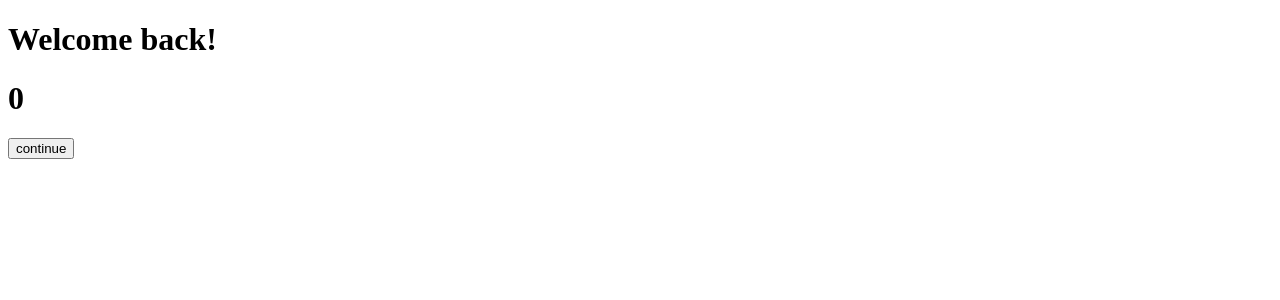
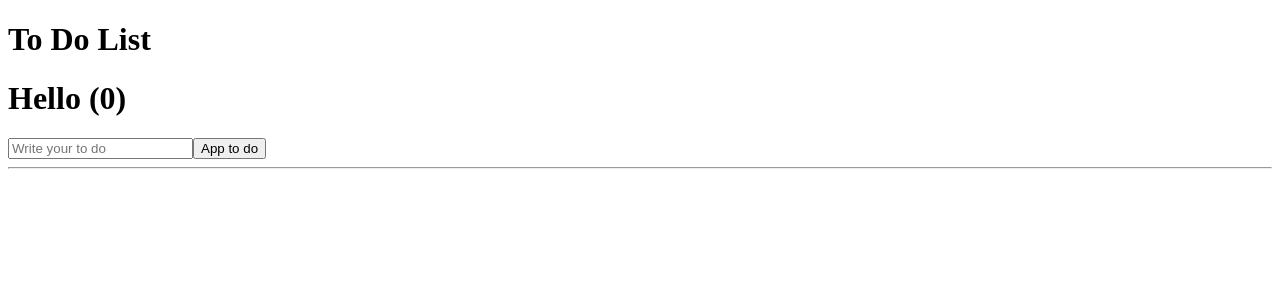
Before and after one commit to Procrustes5/React-study, a React (Create React App) app in the folder react-for-beginners/: page / in a window 1280 px wide. Shown: the top 300 px of the page. Built offline with nearby package versions, Linux system fonts and the light colour scheme.

Commit message:
230226 To Do List

```diff
--- a/react-for-beginners/src/App.js
+++ b/react-for-beginners/src/App.js
@@ -3,8 +3,8 @@
 function App() {
   return (
     <div>
-      <h1>Welcome back!</h1>
-      <Button text={"continue"} />
+      <h1>To Do List</h1>
+      <Button />
     </div>
   );
 }
--- a/react-for-beginners/src/Button.js
+++ b/react-for-beginners/src/Button.js
@@ -1,21 +1,35 @@
-import PropTypes from "prop-types";
+
 import { useState } from "react";
 
-function Button({ text }) {
-  const [counter, setValue] = useState(0);
-  const onClick = () => setValue((prev) => prev + 1);
-  console.log("call an api");
+function Button() {
+  const [todo, setTodo] = useState("");
+  const [todos, setTodos] = useState([]);
+  const onChange = (event) => {
+    setTodo(event.target.value);
+  }
+  const onSubmit = (event) => {
+    event.preventDefault();
+    if (todo === "") {
+      return
+    }
+    setTodos((currentArray) => [todo, ...currentArray]);
+    setTodo("");
+  }
 
   return (
     <div>
-      <h1>{counter}</h1>
-      <button onClick={onClick}>{text}</button>
+      <form onSubmit={onSubmit}>
+        <h1>Hello ({todos.length})</h1>
+        <input onChange={onChange} value={todo} type="text" placeholder="Write your to do" />
+        <button>App to do</button>
+      </form>
+      <hr />
+      <ul>
+        {todos.map((item, index) => (<li key={index}>{item}</li>))}
+      </ul>
     </div>
   );
 }
 
-Button.propTypes = {
-  text: PropTypes.string.isRequired,
-};
 
 export default Button;
```
